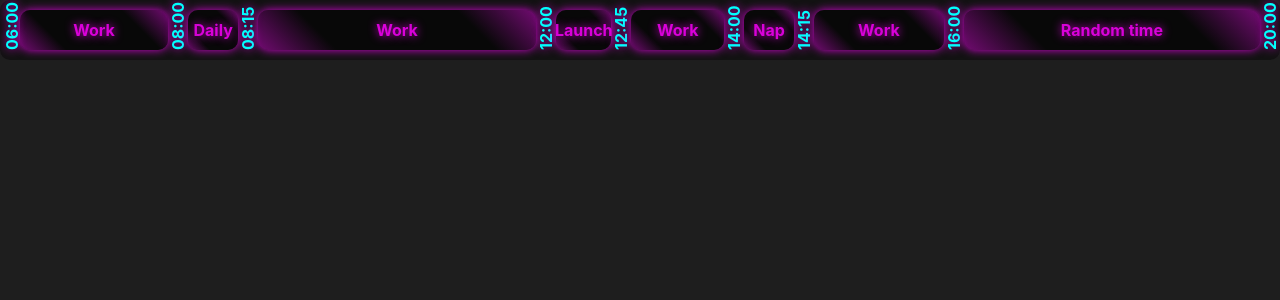
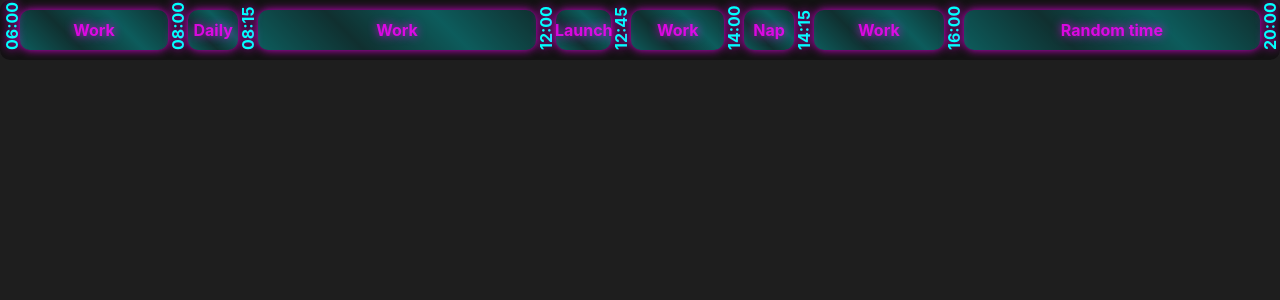
Before and after one commit to LucasJappert/online-notes, a Vue app: page /progress-work in a window 1280 px wide. Shown: the top 300 px of the page. Built offline with nearby package versions, Linux system fonts and the light colour scheme.

Commit message:
style improvements

```diff
--- a/src/views/ProgressWork.vue
+++ b/src/views/ProgressWork.vue
@@ -7,7 +7,10 @@
                 :key="segment.title"
                 class="segment"
                 :style="segmentStyle(segment)"
-                :class="['segment', isCompletedSegment(segment) ? 'completed-segment' : 'current-segment']"
+                :class="{
+                    'completed-segment': isCompletedSegment(segment),
+                    'current-segment': isCurrentSegment(segment),
+                }"
             >
                 <div v-if="isCurrentSegment(segment)" class="progress" :style="progressStyle(segment)"></div>
                 <span class="segment-title">{{ segment.title }}</span>
@@ -170,7 +173,7 @@ onBeforeUnmount(() => {
     }
 }
 .completed-segment {
-    background: linear-gradient(45deg, #ff00ff66, #00000090, #00000090, #00000090, #ff00ff66); /* Degradado neón */
+    background: linear-gradient(45deg, #00ffff50, #00ffff20, #00ffff50, #00ffff20); /* Degradado neón */
     background-size: 100% 100%;
     border-radius: 10px;
 }
```
